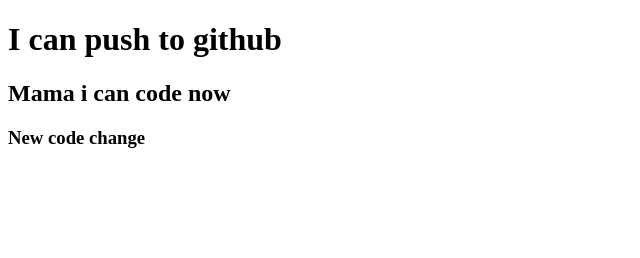
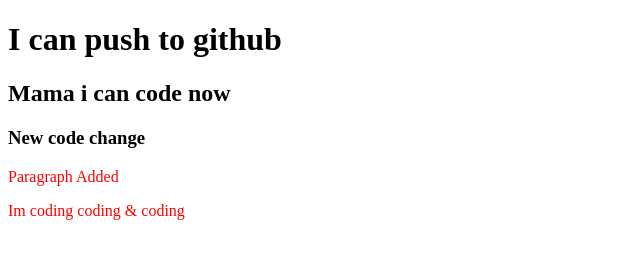
Before and after one commit to shahadatislam/reset-first-repo, a plain HTML site: page index.html in a window 1280 px wide. Shown: the whole page, without its empty margins (0-640 px from the left). Drawn offline with Linux system fonts and the light colour scheme.

Commit message:
styles added

```diff
--- a/index.html
+++ b/index.html
@@ -6,12 +6,15 @@
     <meta http-equiv="X-UA-Compatible" content="IE=edge">
     <meta name="viewport" content="width=device-width, initial-scale=1.0">
     <title>Reset First Github Repo</title>
+    <link rel="stylesheet" href="style.css">
 </head>
 
 <body>
     <h1>I can push to github</h1>
     <h2>Mama i can code now</h2>
     <h3>New code change</h3>
+    <p>Paragraph Added</p>
+    <p>Im coding coding & coding</p>
 </body>
 
 </html>
--- /dev/null
+++ b/style.css
@@ -0,0 +1,3 @@
+p {
+    color: red;
+}
```
